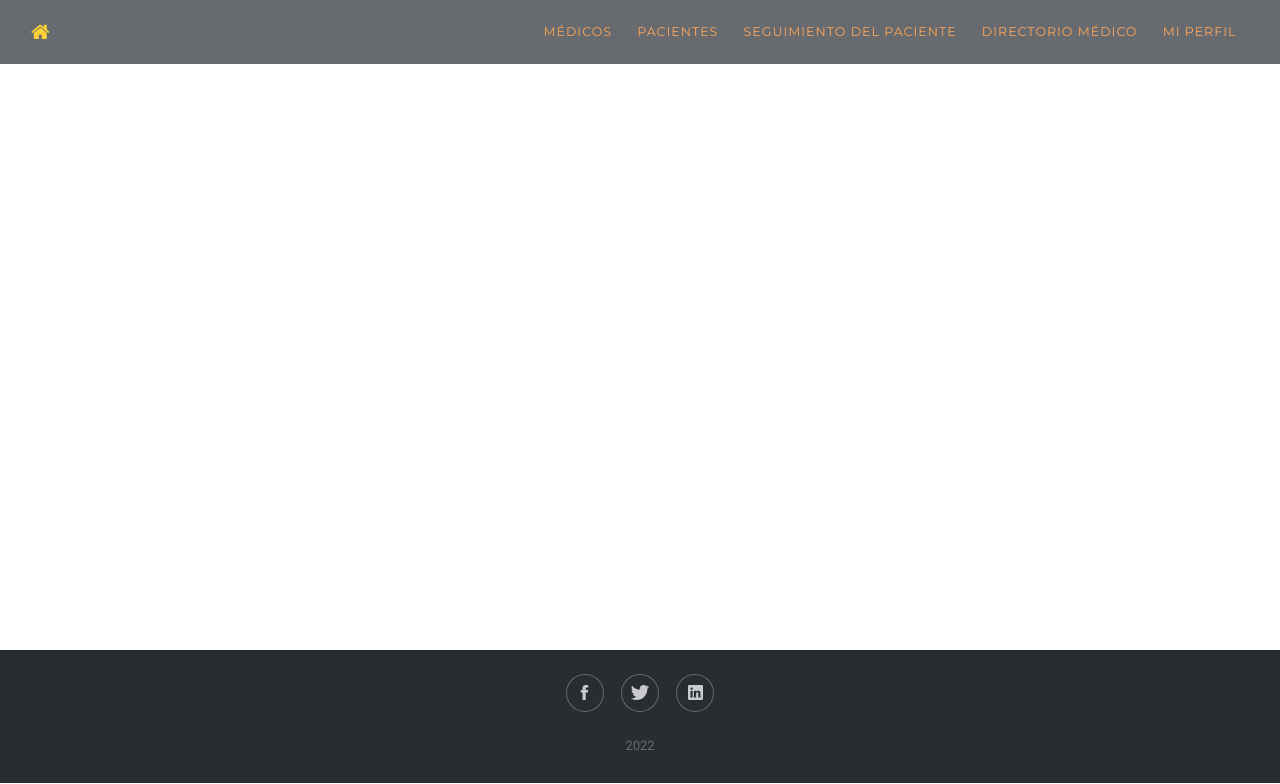
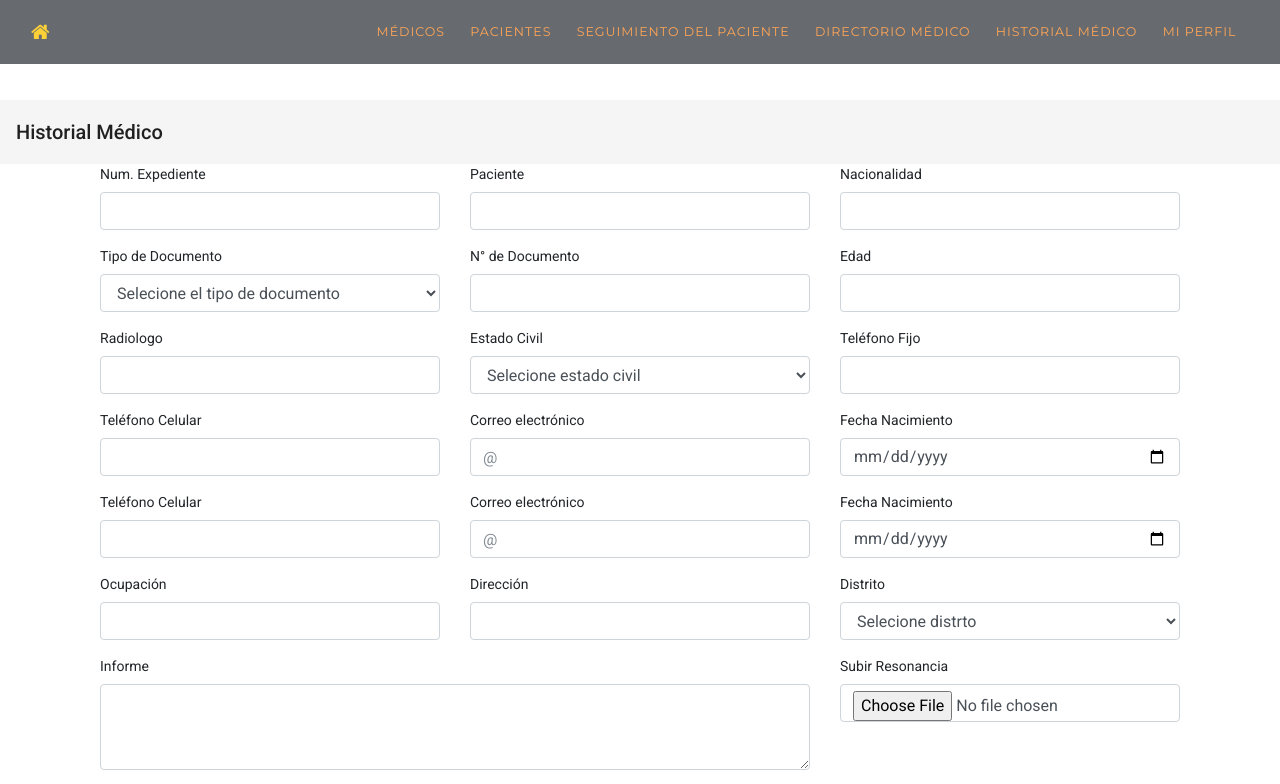
Before and after one commit to Bryant-Tello/Web, an Angular app in the folder inen-app/: page /historialmedico in a window 1280 px wide. Before the commit this address led to /. Shown: the top 784 px of the page. Built offline with nearby package versions, Linux system fonts and the light colour scheme; a web font is replaced by a local one.

Commit message:
vladimir1

```diff
--- a/inen-app/src/app/app-routing.module.ts
+++ b/inen-app/src/app/app-routing.module.ts
@@ -1,6 +1,7 @@
 import { NgModule } from '@angular/core';
 import { RouterModule, Routes } from '@angular/router';
 import { DirectorioComponent } from './pages/directorio/directorio.component';
+import { HistorialComponent } from './pages/historial/historial.component';
 import { HomeComponent } from './pages/home/home.component';
 import { LoginComponent } from './pages/login/login.component';
 import { MedicosComponent } from './pages/medicos/medicos.component';
@@ -15,7 +16,8 @@ const routes: Routes = [
   {path : 'home', component: HomeComponent},
   {path: 'pacientes', component: PacientesComponent},
   {path: 'perfil', component: PerfilComponent},
-  {path: 'seguimiento-paciente', component: SeguimientoPacienteComponent}
+  {path: 'seguimiento-paciente', component: SeguimientoPacienteComponent},
+  {path: 'historialmedico', component: HistorialComponent}
 ];
 
 @NgModule({
--- a/inen-app/src/app/app.component.html
+++ b/inen-app/src/app/app.component.html
@@ -25,6 +25,9 @@
                 <a class="nav-link active js-scroll-trigger" routerLink="directorio" style="color: rgb(255,165,85);">Directorio Médico</a>
               </li>
               <li class="nav-item" role="presentation">
+                <a class="nav-link active js-scroll-trigger" routerLink="historialmedico" style="color: rgb(255,165,85);">Historial Médico</a>
+              </li>
+              <li class="nav-item" role="presentation">
                 <a class="nav-link active js-scroll-trigger" routerLink="perfil" style="color: rgb(255,165,85);">Mi Perfil</a>
               </li>
           </ul>
--- a/inen-app/src/app/app.module.ts
+++ b/inen-app/src/app/app.module.ts
@@ -18,6 +18,7 @@ import {MatProgressBarModule} from '@angular/material/progress-bar';
 import {MatButtonModule} from '@angular/material/button';
 import {MatFormFieldModule} from '@angular/material/form-field';
 import {MatPaginatorModule} from '@angular/material/paginator';
+import { HistorialComponent } from './pages/historial/historial.component';
 
 @NgModule({
   declarations: [
@@ -28,7 +29,8 @@ import {MatPaginatorModule} from '@angular/material/paginator';
     SeguimientoPacienteComponent,
     DirectorioComponent,
     PerfilComponent,
-    HomeComponent
+    HomeComponent,
+    HistorialComponent
   ],
   imports: [
     BrowserModule,
--- /dev/null
+++ b/inen-app/src/app/pages/historial/historial.component.html
@@ -0,0 +1,134 @@
+<mat-toolbar>
+    <span>Historial Médico</span>
+    <p></p>
+</mat-toolbar>
+<form class="row">
+    <div class="container">
+        <div class="input-group mb-3">
+            <div class="col-md-4">
+                <label for="numExpediente" class="form-label">Num. Expediente</label>
+                <input type="text" class="form-control" id="numExpediente" name="numExpediente">
+            </div>
+            <div class="col-md-4">
+                <label for="paciente" class="form-label">Paciente</label>
+                <input type="text" class="form-control" id="paciente" name="paciente">
+            </div>
+            <div class="col-md-4">
+                <label for="nacionalidad" class="form-label">Nacionalidad</label>
+                <input type="text" class="form-control" id="nacionalidad" name="nacionalidad">
+            </div>
+        </div>
+        <div class="input-group mb-3">
+            <div class="col-md-4">
+                <label for="" class="form-label">Tipo de Documento</label>
+                <select class="form-control" aria-label="Default select example">
+                    <option selected>Selecione el tipo de documento</option>
+                    <option value="1">DNI</option>
+                    <option value="2">Carnet de Extranjeria</option>
+                  </select>
+            </div>
+            <div class="col-md-4">
+                <label for="numDocumento" class="form-label">N° de Documento</label>
+                <input type="text" class="form-control" id="numDocumento" name="numDocumento">
+            </div>
+            <div class="col-md-4">
+                <label for="edad" class="form-label">Edad</label>
+                <input type="number" class="form-control" id="edad" name="edad">
+            </div>
+        </div>
+        <div class="input-group mb-3">
+            <div class="col-md-4">
+                <label for="radiologo" class="form-label">Radiologo</label>
+                <input type="text" class="form-control" id="radiologo" name="radiologo">
+            </div>
+            <div class="col-md-4">
+                <label for="" class="form-label">Estado Civil</label>
+                <select class="form-control" aria-label="Default select example">
+                    <option selected>Selecione estado civil</option>
+                    <option value="1">Soltero</option>
+                    <option value="2">Casado</option>
+                    <option value="3">Conviviente</option>
+                    <option value="4">Viudo</option>
+                    <option value="5">Divorciado</option>
+                </select>
+            </div>
+            <div class="col-md-4">
+                <label for="telfijo" class="form-label">Teléfono Fijo</label>
+                <input type="tel" class="form-control" id="telfijo" name="telfijo">
+            </div>
+        </div>
+        <div class="input-group mb-3">
+            <div class="col-md-4">
+                <label for="telcel" class="form-label">Teléfono Celular</label>
+                <input type="tel" class="form-control" id="telcel" name="telcel">
+            </div>
+            <div class="col-md-4">
+                <label for="correo" class="form-label">Correo electrónico</label>
+                <input type="email" class="form-control" id="correo" name="correo" placeholder="@">
+            </div>
+            <div class="col-md-4">
+                <label for="fecNacimiento" class="form-label">Fecha Nacimiento</label>
+                <input type="date" class="form-control" id="fecNacimiento" name="fecNacimiento">
+            </div>
+        </div>
+        <div class="input-group mb-3">
+            <div class="col-md-4">
+                <label for="telcel" class="form-label">Teléfono Celular</label>
+                <input type="tel" class="form-control" id="telcel" name="telcel">
+            </div>
+            <div class="col-md-4">
+                <label for="correo" class="form-label">Correo electrónico</label>
+                <input type="email" class="form-control" id="correo" name="correo" placeholder="@">
+            </div>
+            <div class="col-md-4">
+                <label for="fecNacimiento" class="form-label">Fecha Nacimiento</label>
+                <input type="date" class="form-control" id="fecNacimiento" name="fecNacimiento">
+            </div>
+        </div>
+        <div class="input-group mb-3">
+            <div class="col-md-4">
+                <label for="ocupacion" class="form-label">Ocupación</label>
+                <input type="text" class="form-control" id="ocupacion" name="ocupacion">
+            </div>
+            <div class="col-md-4">
+                <label for="direccion" class="form-label">Dirección</label>
+                <input type="text" class="form-control" id="direccion" name="direccion">
+            </div>
+            <div class="col-md-4">
+                <label for="fecNacimiento" class="form-label">Distrito</label>
+                <select class="form-control" aria-label="Default select example">
+                    <option selected>Selecione distrto</option>
+                    <option value="1">Cercado de Lima</option>
+                    <option value="2">Breña</option>
+                    <option value="3">Miraflores</option>
+                    <option value="4">San Borja</option>
+                    <option value="5">Ventanilla</option>
+                </select>
+            </div>
+        </div>
+        <div class="input-group mb-3">
+            <div class="col-md-8">
+                <label for="informe" class="form-label">Informe</label>
+                <textarea name="informe" id="informe" class="form-control" cols="15" rows="3"></textarea>
+            </div>
+            <div class="col-md-4">
+                <label for="formFile" class="form-label">Subir Resonancia</label>
+                <input class="form-control" type="file" id="formFile" name="formFile">
+            </div>
+        </div>
+        <div class="input-group mb-3">
+            <div class="col-md-4">
+
+            </div>
+            <div class="col-md-4">
+
+            </div>
+            <div class="col-md-2">
+                <button type="button" class="btn btn-success">Registrar</button>
+            </div>
+            <div class="col-md-2">
+                <button type="button" class="btn btn-danger">Cancelar</button>
+            </div>
+        </div>
+    </div>
+</form>
--- /dev/null
+++ b/inen-app/src/app/pages/historial/historial.component.ts
@@ -0,0 +1,15 @@
+import { Component, OnInit } from '@angular/core';
+
+@Component({
+  selector: 'app-historial',
+  templateUrl: './historial.component.html',
+  styleUrls: ['./historial.component.css']
+})
+export class HistorialComponent implements OnInit {
+
+  constructor() { }
+
+  ngOnInit(): void {
+  }
+
+}
```
Also changed, not shown: inen-app/src/app/pages/historial/historial.component.css (added), 1 other file (tests, documents, lock files or other folders).
